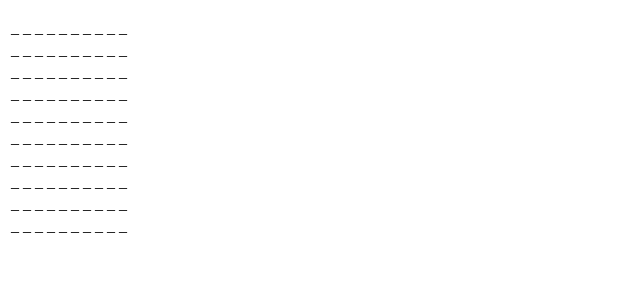
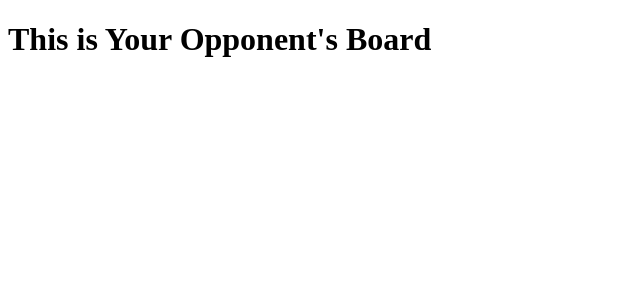
Before and after one commit to kevinkleiman/battleship, a Flask app: page /opponent_board.html in a window 1280 px wide. Shown: the top 300 px of the page, without its empty margins (0-640 px from the left). Run offline with Flask 2, Linux system fonts and the light colour scheme; parts of the project's set-up code (start-up, migrations or seed data) failed here and were passed over.

Commit message:
More fucking functionality

```diff
--- a/Client.py
+++ b/Client.py
@@ -1,30 +1,24 @@
 import http.client
 import sys
-
-
-coor = []
+import Server as server
 
 
 def fire(x, y, ip, port):
+    server.update_opponent_board(int(x), int(y))
     try:
         connection = http.client.HTTPConnection(ip + ':' + port)
-        connection.request("GET", "/x=" + x + "&y=" + y)
-        r1 = connection.getresponse()
-        result = r1.read()
-        if r1.status == '200':
-            coor.append(x)
-            coor.append(y)
-        elif r1.status == '410':
-            print('You have already fired to this location')
-            coor.append(-1)
+        # connection.request("GET", "/x=" + x + "&y=" + y)
+        # r1 = connection.getresponse()
+        # result = r1.read()
+        # if r1.status == '200':
+        #     server.update_opponent_board(x, y)
+        # elif r1.status == '410':
+        #     print('You have already fired to this location')
+        #     server.update_opponent_board(-1, -1)
 
     except Exception:
         print('Error, Connection Refused')
 
 
-def get_coor():
-    return coor
-
-
 if __name__ == '__main__':
     fire(sys.argv[3], sys.argv[4], sys.argv[1], sys.argv[2])
--- a/Server.py
+++ b/Server.py
@@ -1,7 +1,6 @@
 from flask import Flask, render_template
 import sys
 from http.server import HTTPServer, BaseHTTPRequestHandler
-import Client as c
 
 PORT = sys.argv[1]
 FILE_NAME = sys.argv[2]
@@ -17,7 +16,7 @@
     for row in get_own_board():
         s += '<tr>'
         for ch in row:
-            s += "<td>{}</td>".format(ch)
+            s += '<td style="font-size:35px">{}</td>'.format(ch)
         s += "</tr>"
     s += "</table>"
     return render_template("own_board.html", own_board=s)
@@ -29,7 +28,7 @@
     for row in get_opponent_board():
         s += '<tr>'
         for ch in row:
-            s += "<td>{}</td>".format(ch)
+            s += '<td style="font-size:35px">{}</td>'.format(ch)
         s += "</tr>"
     s += "</table>"
     return render_template("opponent_board.html", opponent_board=s)
@@ -89,10 +88,13 @@
 
 
 def update_opponent_board(x, y):
-    if x != -1:
-        opponent_board[x][y] = 'H'
-    else:
-        opponent_board[x][y] = 'M'
+    try:
+        if x != -1:
+            opponent_board[x][y] = 'H'
+        else:
+            opponent_board[x][y] = 'M'
+    except IndexError:
+        print("f")
 
     with open("opponent_board.txt", "w") as board:
         for i in range(10):
@@ -103,6 +105,6 @@
 
 
 if __name__ == "__main__":
-    create_opponent_board()
+    # create_opponent_board()
     read_own_board()
     app.run(debug=True, host="0.0.0.0", port=5000)
--- a/templates/opponent_board.html
+++ b/templates/opponent_board.html
@@ -3,6 +3,7 @@
 <head>
     <meta charset="UTF-8">
     <title>Opponent Board</title>
+    <h1>This is Your Opponent's Board</h1>
     <p>{{opponent_board | safe}}</p>
 </head>
 <body>
--- a/templates/own_board.html
+++ b/templates/own_board.html
@@ -3,6 +3,7 @@
 <head>
     <meta charset="UTF-8">
     <title>Your Board</title>
+    <h1>This is Your Board</h1>
     <p>{{own_board|safe}}</p>
 </head>
 <body>
```
